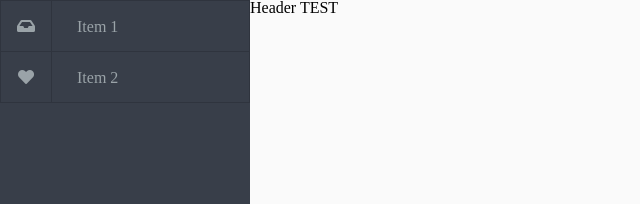
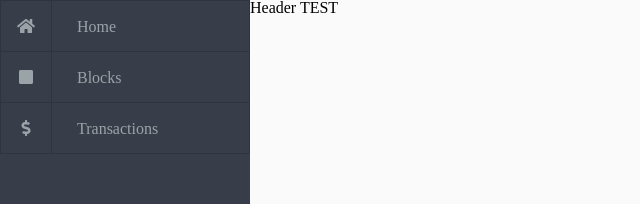
Before and after one commit to jungpaeng/bitcoin.explorer, a React (Create React App) app: page / in a window 1280 px wide. Shown: the top 204 px of the page, without its empty margins (0-640 px from the left). Built offline with nearby package versions, Linux system fonts and the light colour scheme; what typography would draw is missing.

Commit message:
:sparkles: Add List at Header Component

```diff
--- a/src/Components/Header/HeaderPresenter.tsx
+++ b/src/Components/Header/HeaderPresenter.tsx
@@ -116,7 +116,7 @@ const SLink = styled(Link)`
     width: 50px;
     z-index: 999999;
 
-    &.fa {
+    &.fas {
       line-height: 50px;
     }
   }
@@ -174,14 +174,20 @@ class HeaderPresenter extends React.Component<IProps, IState> {
           <List>
             <ListItem>
               <SLink to="">
-                <i className="fa fa-inbox" />
-                <Span>Item 1</Span>
+                <i className="fas fa-home" />
+                <Span>Home</Span>
               </SLink>
             </ListItem>
             <ListItem>
               <SLink to="">
-                <i className="fa fa-heart" />
-                <Span>Item 2</Span>
+                <i className="fas fa-square" />
+                <Span>Blocks</Span>
+              </SLink>
+            </ListItem>
+            <ListItem>
+              <SLink to="">
+                <i className="fas fa-dollar-sign" />
+                <Span>Transactions</Span>
               </SLink>
             </ListItem>
           </List>
```
